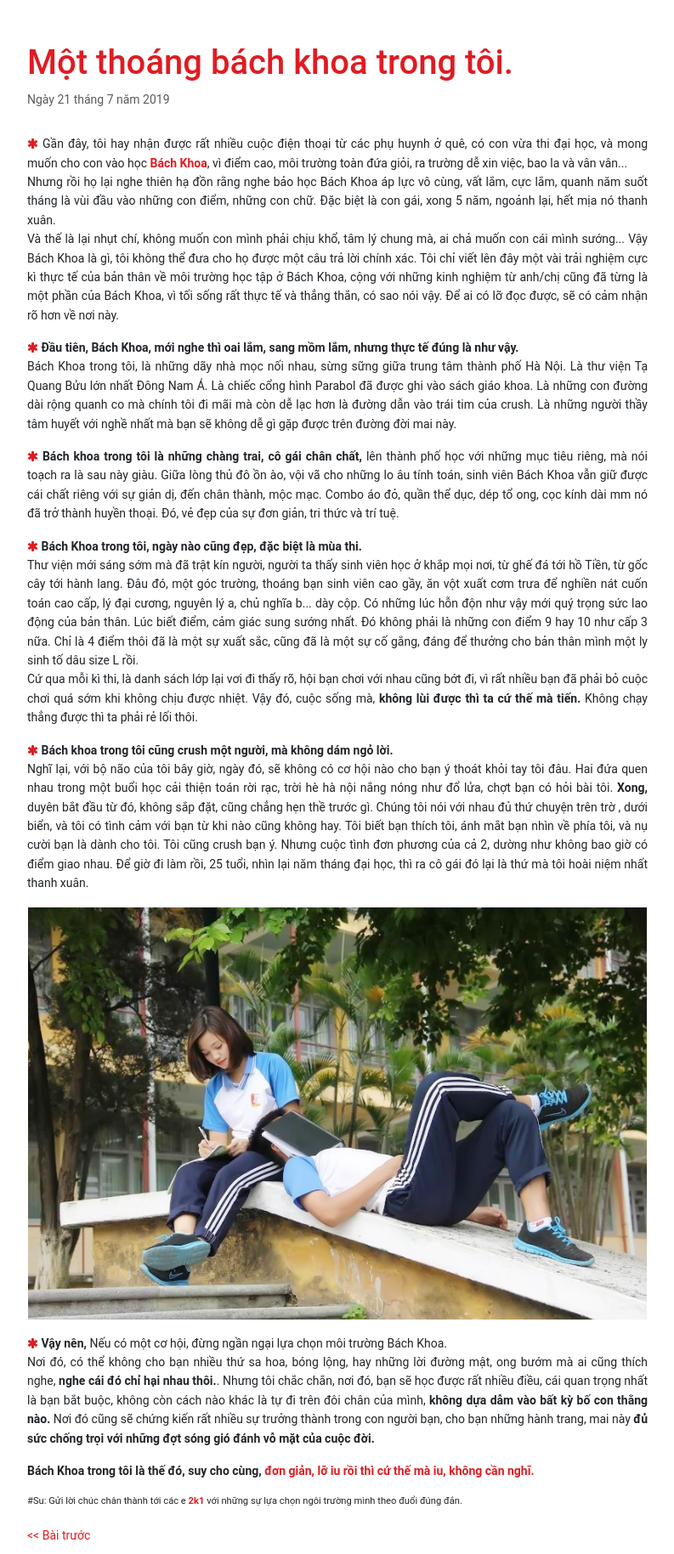
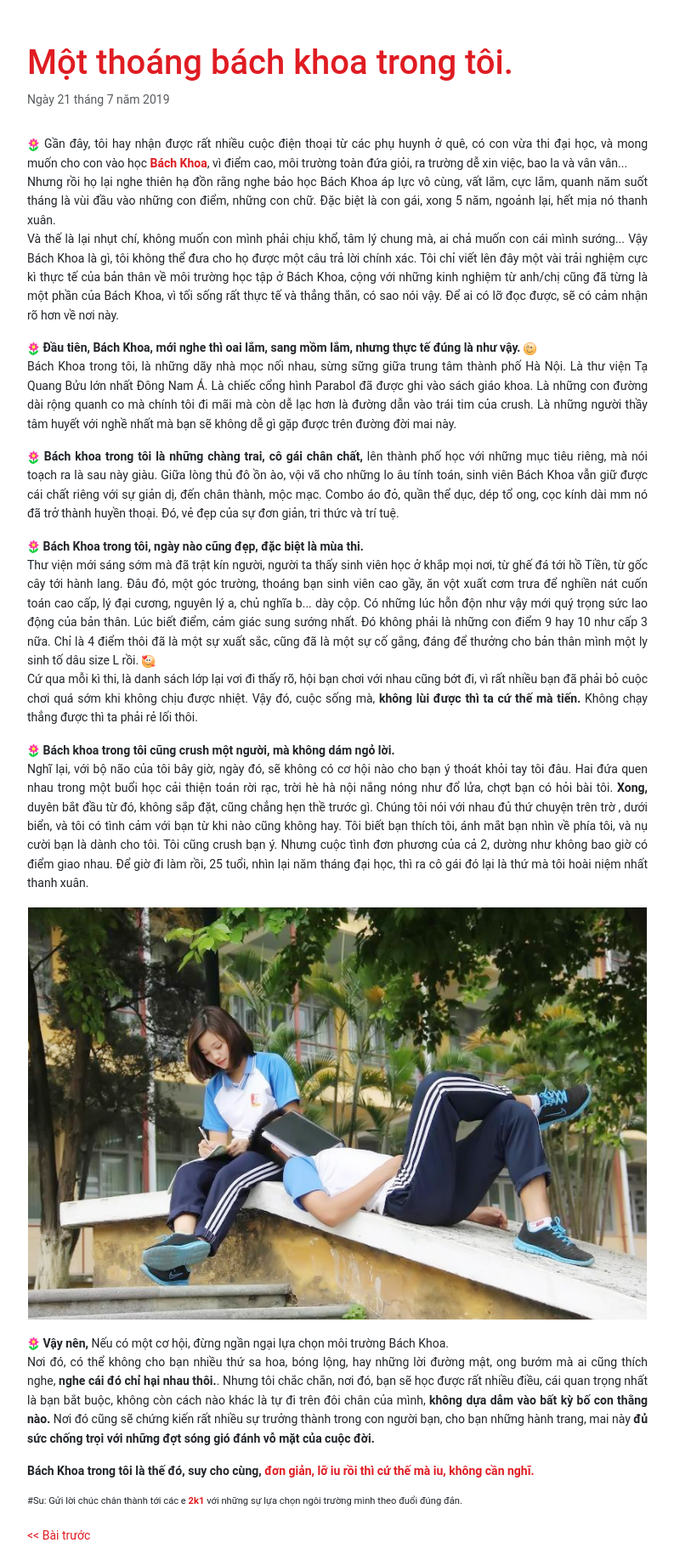
Before and after one commit to NguyenSonArsenal/my_blog, a PHP site: page /post5.php in a window 1280 px wide. Shown: the part 123-1952 px from the top of the page at 85% size, without its empty margins (53-846 px from the left). Run offline with PHP 8.4, Linux system fonts and the light colour scheme; some libraries are stand-ins or nearby versions.

Commit message:
+ add reaction post

```diff
--- a/assets/css/post.css
+++ b/assets/css/post.css
@@ -45,6 +45,10 @@
     margin-top: 2px;
 }
 
+.img-reaction {
+    width: 15px;
+}
+
 /* For responsive */
 @media screen and (max-width: 768px) {
     .i-frame {
--- a/post5.php
+++ b/post5.php
@@ -14,7 +14,8 @@
 
                 <div class="content_body text-justify">
                     <p>
-                        <i class="fa fa-asterisk color-red"></i> Gần đây, tôi hay nhận được rất nhiều cuộc điện thoại từ các phụ huynh ở quê,
+                        <img class="img-reaction" src="<?php assets('assets/images/reactions/emo_flower.gif') ?>" alt="emo_flower.gif">
+                        Gần đây, tôi hay nhận được rất nhiều cuộc điện thoại từ các phụ huynh ở quê,
                         có con vừa thi đại học, và mong muốn cho con vào học <strong class="color-red">Bách Khoa</strong>,
                         vì điểm cao, môi trường toàn đứa giỏi, ra trường dễ xin việc, bao la và vân vân... <br>
                         Nhưng rồi họ lại nghe thiên hạ đồn rằng nghe bảo học Bách Khoa áp lực vô cùng, vất lắm, cực lắm, quanh năm suốt tháng là vùi đầu vào những con điểm, những con chữ.
@@ -26,8 +27,10 @@
                     </p>
 
                     <p>
-                        <i class="fa fa-asterisk color-red"></i>
-                        <strong>Đầu tiên, Bách Khoa, mới nghe thì oai lắm, sang mồm lắm, nhưng thực tế đúng là như vậy.</strong><br>
+                        <img class="img-reaction" src="<?php assets('assets/images/reactions/emo_flower.gif') ?>" alt="emo_flower.gif">
+                        <strong>Đầu tiên, Bách Khoa, mới nghe thì oai lắm, sang mồm lắm, nhưng thực tế đúng là như vậy.</strong>
+                        <img class="img-reaction" src="<?php assets('assets/images/reactions/emo_wink.gif') ?>" alt="emo_wink.gif">
+                        <br>
                         Bách Khoa trong tôi, là những dãy nhà mọc nối nhau, sừng sững giữa trung tâm thành phố Hà Nội.
                         Là thư viện Tạ Quang Bửu lớn nhất Đông Nam Á. Là chiếc cổng hình Parabol đã được ghi vào sách giáo khoa.
                         Là những con đường dài rộng quanh co mà chính tôi đi mãi mà còn dễ lạc hơn là đường dẫn vào trái tim của crush.
@@ -35,7 +38,7 @@
                     </p>
 
                     <p>
-                        <i class="fa fa-asterisk color-red"></i>
+                        <img class="img-reaction" src="<?php assets('assets/images/reactions/emo_flower.gif') ?>" alt="emo_flower.gif">
                         <strong>Bách khoa trong tôi là những chàng trai, cô gái chân chất, </strong> lên thành phố học với những mục tiêu riêng, mà nói toạch ra là sau này giàu.
                         Giữa lòng thủ đô ồn ào, vội vã cho những lo âu tính toán, sinh viên Bách Khoa vẫn giữ được cái chất riêng với sự giản dị, đến chân thành, mộc mạc.
                         Combo áo đỏ, quần thể dục, dép tổ ong, cọc kính dài mm nó đã trở thành huyền thoại.
@@ -43,19 +46,21 @@
                     </p>
 
                     <p>
-                        <i class="fa fa-asterisk color-red"></i>
+                        <img class="img-reaction" src="<?php assets('assets/images/reactions/emo_flower.gif') ?>" alt="emo_flower.gif">
                         <strong>Bách Khoa trong tôi, ngày nào cũng đẹp, đặc biệt là mùa thi.</strong> <br>
                         Thư viện mới sáng sớm mà đã trật kín người, người ta thấy sinh viên học ở khắp mọi nơi, từ ghế đá tới hồ Tiền, từ gốc cây tới hành lang.
                         Đâu đó, một góc trường, thoáng bạn sinh viên cao gầy, ăn vột xuất cơm trưa để nghiền nát cuốn toán cao cấp, lý đại cương, nguyên lý a, chủ nghĩa b... dày cộp.
                         Có những lúc hỗn độn như vậy mới quý trọng sức lao động của bản thân. Lúc biết điểm, cảm giác sung sướng nhất. Đó không phải là những con điểm 9 hay 10 như cấp 3 nữa.
-                        Chỉ là 4 điểm thôi đã là một sự xuất sắc, cũng đã là một sự cố gắng, đáng để thưởng cho bản thân mình một ly sinh tố dâu size L rồi. <br>
+                        Chỉ là 4 điểm thôi đã là một sự xuất sắc, cũng đã là một sự cố gắng, đáng để thưởng cho bản thân mình một ly sinh tố dâu size L rồi.
+                        <img class="img-reaction" src="<?php assets('assets/images/reactions/emo_love.gif') ?>" alt="emo_love.gif">
+                        <br>
                         Cứ qua mỗi kì thi, là danh sách lớp lại vơi đi thấy rõ, hội bạn chơi với nhau cũng bớt đi,
                         vì rất nhiều bạn đã phải bỏ cuộc chơi quá sớm khi không chịu được nhiệt.
                         Vậy đó, cuộc sống mà, <strong>không lùi được thì ta cứ thế mà tiến.</strong> Không chạy thẳng được thì ta phải rẻ lối thôi.
                     </p>
 
                     <p>
-                        <i class="fa fa-asterisk color-red"></i>
+                        <img class="img-reaction" src="<?php assets('assets/images/reactions/emo_flower.gif') ?>" alt="emo_flower.gif">
                         <strong>Bách khoa trong tôi cũng crush một người, mà không dám ngỏ lời. </strong><br>
                         Nghĩ lại, với bộ não của tôi bây giờ, ngày đó, sẽ không có cơ hội nào cho bạn ý thoát khỏi tay tôi đâu.
                         Hai đứa quen nhau trong một buổi học cải thiện toán rời rạc, trời hè hà nội nắng nóng như đổ lửa, chợt bạn có hỏi bài tôi. <strong>Xong,</strong> duyên bắt đầu từ đó, không sắp đặt, cũng chẳng hẹn thề trước gì.
@@ -67,7 +72,7 @@
                     <img src="<?php assets('assets/images/posts/bach_khoa_trong_toi.jpg') ?>" width="100%" alt="bach khoa trong toi">
 
                     <p>
-                        <i class="fa fa-asterisk color-red"></i>
+                        <img class="img-reaction" src="<?php assets('assets/images/reactions/emo_flower.gif') ?>" alt="emo_flower.gif">
                         <strong>Vậy nên, </strong>Nếu có một cơ hội, đừng ngần ngại lựa chọn môi trường Bách Khoa. <br>
                         Nơi đó, có thể không cho bạn nhiều thứ sa hoa, bóng lộng, hay những lời đường mật, ong bướm mà ai cũng thích nghe, <strong>nghe cái đó chỉ hại nhau thôi.</strong>.
                         Nhưng tôi chắc chắn, nơi đó, bạn sẽ học được rất nhiều điều, cái quan trọng nhất là bạn bắt buộc, không còn cách nào khác là tự đi trên đôi chân của mình, <strong>không dựa dẫm vào bất kỳ bố con thằng nào.</strong>
```
Also changed, not shown: assets/images/reactions/emo_flower.gif (added), assets/images/reactions/emo_love.gif (added), assets/images/reactions/emo_wink.gif (added).
